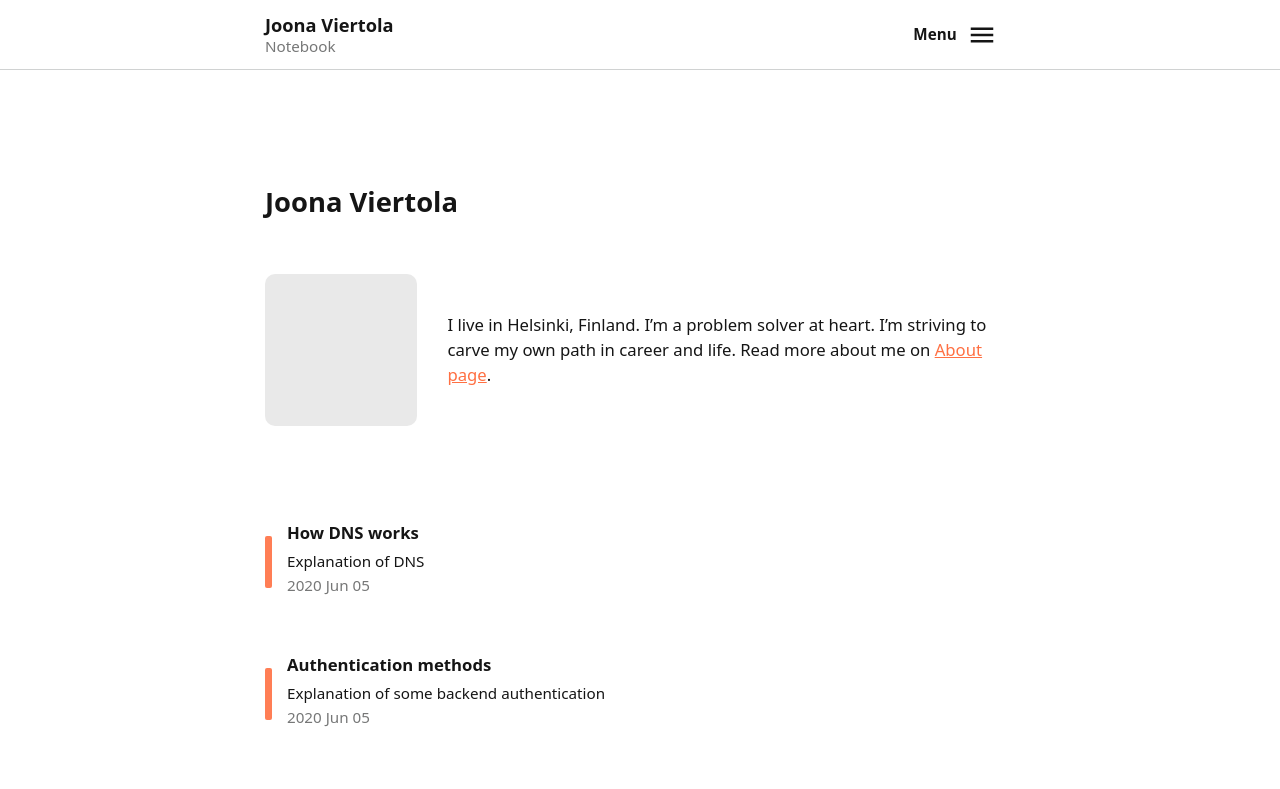
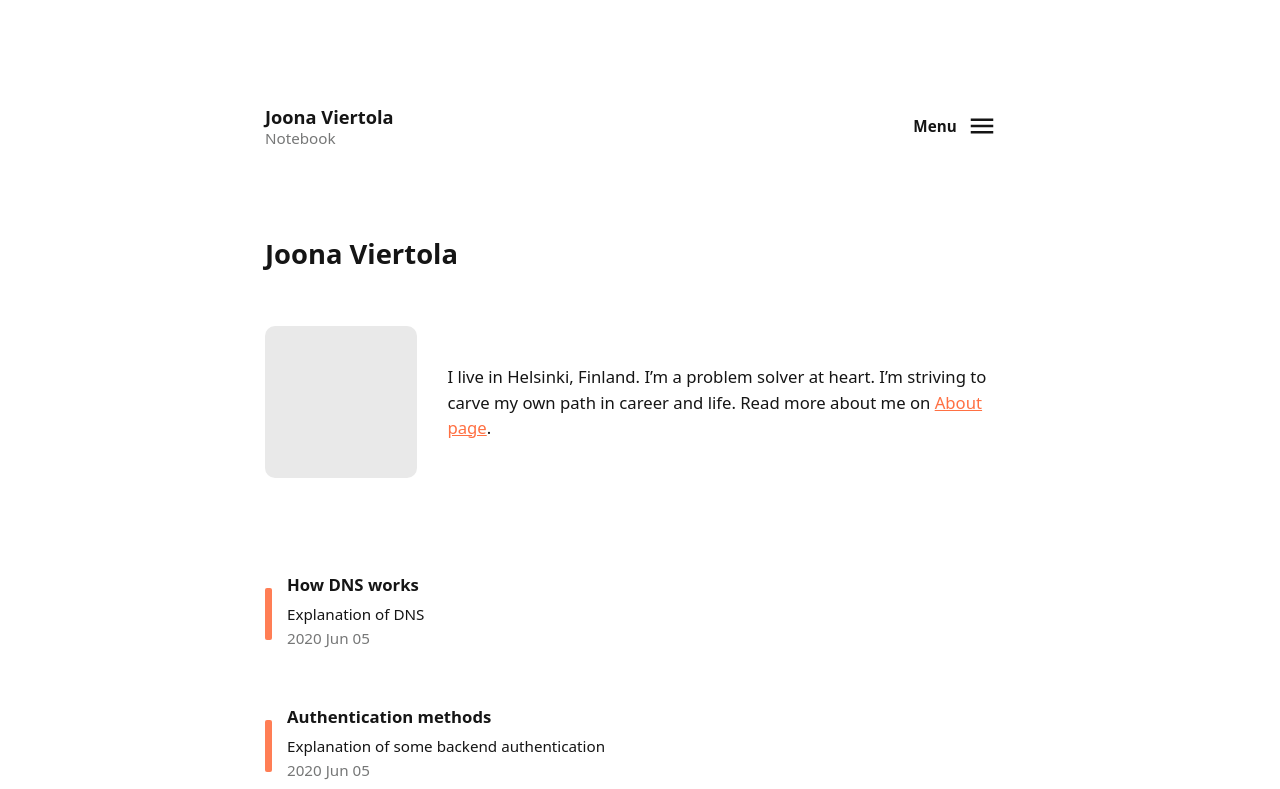
Before and after one commit to Scionar/joonaviertola-com, a Next.js app: page / in a window 1280 px wide. Shown: the top 789 px of the page. Built offline with nearby package versions, Linux system fonts and the light colour scheme.

Commit message:
Improve page style

```diff
--- a/src/styles/globals.css
+++ b/src/styles/globals.css
@@ -49,7 +49,7 @@ body {
   font-family: "Fira Sans", system-ui, sans-serif;
   font-size: calc(1.2rem + 0.4vmin);
   line-height: 160%;
-  margin: calc(var(--size-header-height) + 6rem) 0 0;
+  margin: 2em 0 0;
 }
 
 /* Content styles */
@@ -116,15 +116,10 @@ a.wrapper:active {
 /* Header */
 
 .header {
-  background-color: var(--color-background);
-  border-bottom: 1px solid var(--color-border);
-
   padding: 0 var(--size-page-horizontal-margin);
-  position: fixed;
-  top: 0;
+  margin: 0 0 5em;
   width: 100%;
   height: var(--size-header-height);
-  z-index: 1;
 }
 
 .header__content {
@@ -158,6 +153,7 @@ a.wrapper:active {
 .main-navigation {
   display: inline-block;
   position: relative;
+  z-index: 1;
 }
 
 .main-navigation ul {
@@ -355,6 +351,7 @@ footer {
   flex: 1 0 auto;
   text-align: center;
   width: 100%;
+  margin: 0 0 2em;
 }
 
 .introduction-block__photo {
@@ -374,6 +371,10 @@ footer {
 }
 
 @media only screen and (min-width: 30em) {
+  body {
+    margin: 6em 0 0;
+  }
+
   .introduction-block__name {
     text-align: left;
   }
```
